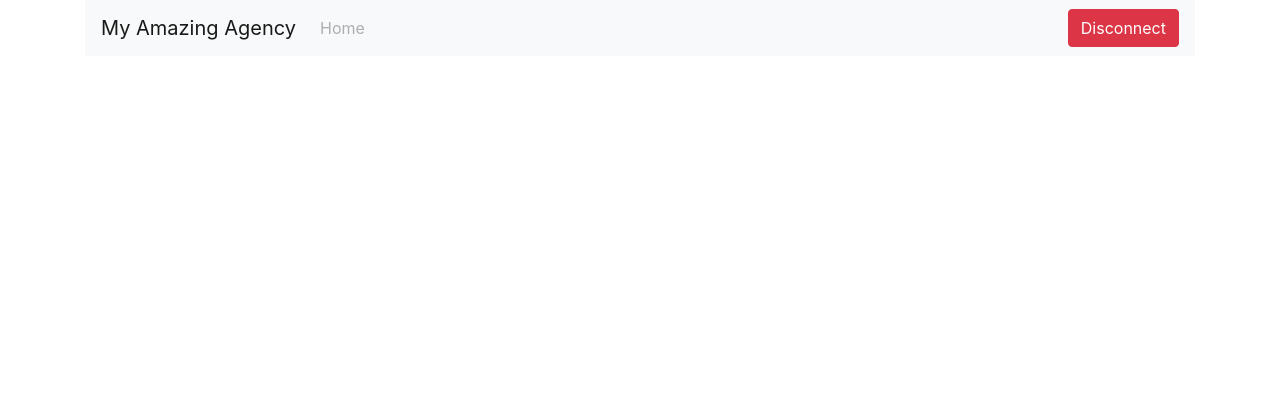
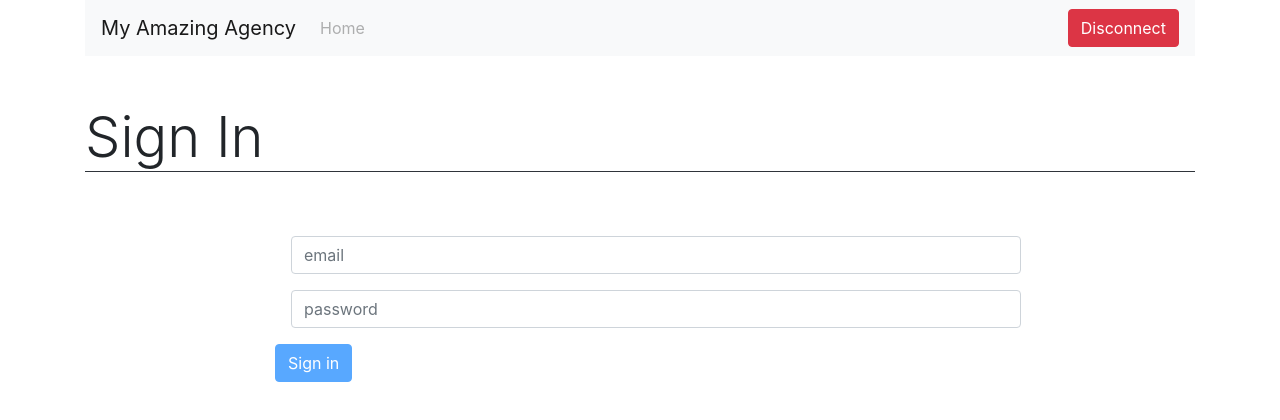
Before and after one commit to sylpi10/angular_agency, an Angular app: page /login in a window 1280 px wide. Before the commit this address led to /. Shown: the top 420 px of the page. Built offline with nearby package versions, Linux system fonts and the light colour scheme.

Commit message:
sign in form ok

```diff
--- a/src/app/app-routing.module.ts
+++ b/src/app/app-routing.module.ts
@@ -2,11 +2,13 @@
 import { Routes, RouterModule } from '@angular/router';
 import {HomeComponent} from "./home/home.component";
 import {AdminDashboardComponent} from "./admin/admin-dashboard/admin-dashboard.component";
+import {SigninComponent} from "./authentication/signin/signin.component";
 
 
 const routes: Routes = [
   { path:'home', component: HomeComponent },
   { path:'admin/dashboard', component: AdminDashboardComponent },
+  { path:'login', component: SigninComponent },
 ];
 
 @NgModule({
--- a/src/app/app.module.ts
+++ b/src/app/app.module.ts
@@ -8,6 +8,7 @@
 import { HomeComponent } from './home/home.component';
 import { AdminDashboardComponent } from './admin/admin-dashboard/admin-dashboard.component';
 import { AdminPropertiesComponent } from './admin/admin-properties/admin-properties.component';
+import { SigninComponent } from './authentication/signin/signin.component';
 
 @NgModule({
   declarations: [
@@ -15,7 +16,8 @@
     HeaderComponent,
     HomeComponent,
     AdminDashboardComponent,
-    AdminPropertiesComponent
+    AdminPropertiesComponent,
+    SigninComponent
   ],
   imports: [
     BrowserModule,
--- /dev/null
+++ b/src/app/authentication/signin/signin.component.html
@@ -0,0 +1,15 @@
+<div class="container">
+  <h1 class="display-4 mt-5 mb-0">Sign In</h1>
+  <hr class="mb-5 mt-0 bg-dark">
+  <div class="row">
+    <div class="col-sm-12 col-md-10 col-lg-8 mx-auto">
+      <form action="" [formGroup]="signinForm" (ngSubmit)="onSubmitSigninForm()">
+        <div class="form-group">
+          <input type="email" class="form-control m-3" placeholder="email" id="email" formControlName="email">
+          <input type="password" class="form-control m-3" placeholder="password" id="password" formControlName="password">
+          <button class="btn btn-primary" type="submit" [disabled]="signinForm.invalid">Sign in</button>
+        </div>
+      </form>
+    </div>
+  </div>
+</div>
--- /dev/null
+++ b/src/app/authentication/signin/signin.component.ts
@@ -0,0 +1,44 @@
+import { Component, OnInit } from '@angular/core';
+import {FormBuilder, FormGroup, Validators} from "@angular/forms";
+import {AuthenticationService} from "../../services/authentication.service";
+
+@Component({
+  selector: 'app-signin',
+  templateUrl: './signin.component.html',
+  styleUrls: ['./signin.component.css']
+})
+export class SigninComponent implements OnInit {
+
+  signinForm: FormGroup;
+
+  constructor(
+    private formBuilder: FormBuilder,
+    private authenticationService: AuthenticationService
+  ) { }
+
+  ngOnInit(): void {
+    this.initSigninForm();
+  }
+
+  initSigninForm(){
+    this.signinForm = this.formBuilder.group({
+      email: ['', [Validators.required, Validators.email]],
+      password: ['', [Validators.required, Validators.minLength(6)]],
+    });
+  }
+
+  onSubmitSigninForm(){
+    const email = this.signinForm.get('email').value;
+    const password = this.signinForm.get('password').value;
+    // password === passwordConfirm ? execute logic : error;  //-> if confirm password
+   this.authenticationService.signUpUser(email, password).then(
+     () => {
+       alert('ok')
+     }
+   ).catch(
+     (error) => {
+       alert('error')
+     }
+   )
+  }
+}
--- /dev/null
+++ b/src/app/services/authentication.service.ts
@@ -0,0 +1,27 @@
+import { Injectable } from '@angular/core';
+import * as firebase from "firebase";
+
+@Injectable({
+  providedIn: 'root'
+})
+export class AuthenticationService {
+
+  constructor() { }
+
+  signUpUser(email: string, password: string){
+    return new Promise(
+      (resolve, reject) => {
+          firebase.auth().createUserWithEmailAndPassword(email, password).then(
+            () => {
+              alert('connected');
+              resolve();
+            }
+          ).catch(
+            (error) => {
+              reject(error);
+            }
+          )
+      }
+    );
+  }
+}
```
Also changed, not shown: src/app/interface/property.ts (added, +9 -0 lines), src/app/authentication/signin/signin.component.css (added).
